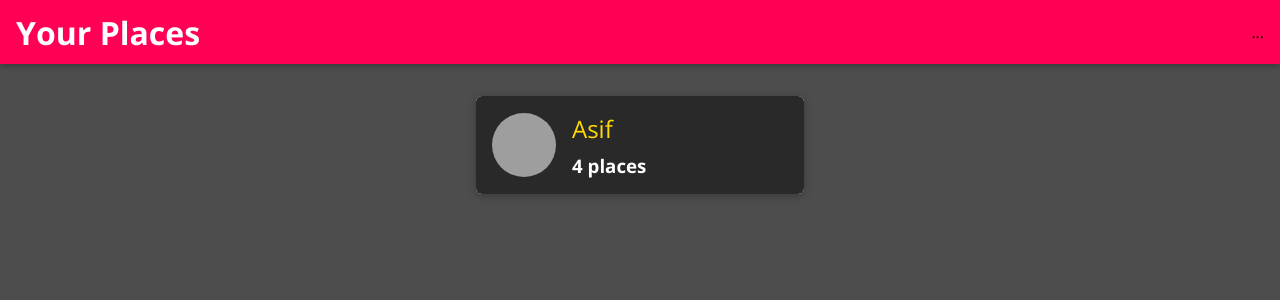
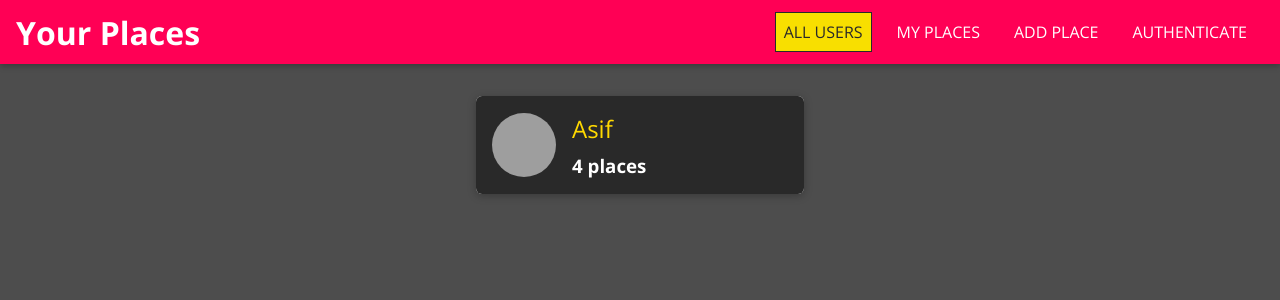
Before and after one commit to ashraful006/wanderlist, a React (Create React App) app in the folder wanderlist-frontend/: page / in a window 1280 px wide. Shown: the top 300 px of the page. Built offline with nearby package versions, Linux system fonts and the light colour scheme; grey boxes are pictures that could not be loaded.

Commit message:
Add nav bar and mobile nav

```diff
--- a/wanderlist-frontend/package.json
+++ b/wanderlist-frontend/package.json
@@ -10,6 +10,7 @@
     "react-dom": "^18.2.0",
     "react-router-dom": "^6.9.0",
     "react-scripts": "^5.0.1",
+    "react-transition-group": "^4.4.5",
     "web-vitals": "^2.1.4"
   },
   "scripts": {
--- a/wanderlist-frontend/public/index.html
+++ b/wanderlist-frontend/public/index.html
@@ -28,6 +28,8 @@
   </head>
   <body>
     <noscript>You need to enable JavaScript to run this app.</noscript>
+    <div id="drawer-hook"></div>
+    <div id="backdrop-hook"></div>
     <div id="root"></div>
     <!--
       This HTML file is a template.
--- a/wanderlist-frontend/src/shared/components/Navigation/MainNavigation.js
+++ b/wanderlist-frontend/src/shared/components/Navigation/MainNavigation.js
@@ -1,12 +1,36 @@
 import { Link } from "react-router-dom";
+import { React, Fragment, useState } from "react";
 
 import "./MainNavigation.css";
 import MainHeader from "./MainHeader";
+import NavLinks from "./NavLinks";
+import Backdrop from "../UIElements/Backdrop";
+import SideDrawer from "./SideDrawer";
 
 const MainNavigation = (props) => {
+  const [drawerIsOpen, setDrawerIsOpen] = useState(false);
+  const openDrawerHandler = () => {
+    setDrawerIsOpen(true);
+  };
+
+  const closeDrawerHandler = () => {
+    setDrawerIsOpen(false);
+  };
+
   return (
+    <Fragment>
+      {drawerIsOpen && <Backdrop onClick={closeDrawerHandler} />}
+      <SideDrawer show={drawerIsOpen} onClick={closeDrawerHandler}>
+        <nav className="main-navigation__drawer-nav">
+          <NavLinks />
+        </nav>
+      </SideDrawer>
+
       <MainHeader>
-      <button className="main-navigation__menu-btn">
+        <button
+          className="main-navigation__menu-btn"
+          onClick={openDrawerHandler}
+        >
           <span />
           <span />
           <span />
@@ -14,8 +38,11 @@
         <h1 className="main-navigation__title">
           <Link to="/">Your Places</Link>
         </h1>
-      <nav>...</nav>
+        <nav className="main-navigation__header-nav">
+          <NavLinks />
+        </nav>
       </MainHeader>
+    </Fragment>
   );
 };
 
--- /dev/null
+++ b/wanderlist-frontend/src/shared/components/Navigation/NavLinks.css
@@ -0,0 +1,76 @@
+.nav-links {
+  list-style: none;
+  margin: 0;
+  padding: 0;
+  width: 100%;
+  height: 100%;
+  display: flex;
+  flex-direction: column;
+  justify-content: center;
+  align-items: center;
+}
+
+.nav-links li {
+  margin: 1rem;
+}
+
+.nav-links a {
+  border: 1px solid transparent;
+  color: #292929;
+  text-decoration: none;
+  padding: 0.5rem;
+}
+
+.nav-links a:hover,
+.nav-links a:active,
+.nav-links a.active {
+  background: #f8df00;
+  border-color: #292929;
+  color: #292929;
+}
+
+.nav-links button {
+  cursor: pointer;
+  border: 1px solid #292929;
+  color: #292929;
+  background: transparent;
+  padding: 0.5rem;
+  font: inherit;
+}
+
+.nav-links button:focus {
+  outline: none;
+}
+
+.nav-links button:hover,
+.nav-links button:active {
+  background: #292929;
+  color: white;
+}
+
+@media (min-width: 768px) {
+  .nav-links {
+    flex-direction: row;
+  }
+
+  .nav-links li {
+    margin: 0 0.5rem;
+  }
+
+  .nav-links a {
+    color: white;
+    text-decoration: none;
+  }
+
+  .nav-links button {
+    border: 1px solid white;
+    color: white;
+    background: transparent;
+  }
+
+  .nav-links button:hover,
+  .nav-links button:active {
+    background: #f8df00;
+    color: #292929;
+  }
+}
--- a/wanderlist-frontend/src/shared/components/Navigation/NavLinks.js
+++ b/wanderlist-frontend/src/shared/components/Navigation/NavLinks.js
@@ -6,9 +6,7 @@
   return (
     <ul className="nav-links">
       <li>
-        <NavLink to="/" exact>
-          ALL USERS
-        </NavLink>
+        <NavLink to="/">ALL USERS</NavLink>
       </li>
       <li>
         <NavLink to="/u1/places">MY PLACES</NavLink>
--- /dev/null
+++ b/wanderlist-frontend/src/shared/components/Navigation/SideDrawer.css
@@ -0,0 +1,10 @@
+.side-drawer {
+  position: fixed;
+  left: 0;
+  top: 0;
+  z-index: 100;
+  height: 100vh;
+  width: 70%;
+  background: white;
+  box-shadow: 0 2px 8px rgba(0, 0, 0, 0.26);
+}
--- a/wanderlist-frontend/src/shared/components/Navigation/SideDrawer.js
+++ b/wanderlist-frontend/src/shared/components/Navigation/SideDrawer.js
@@ -0,0 +1,25 @@
+import React from "react";
+import { createPortal } from "react-dom";
+import { CSSTransition } from "react-transition-group";
+
+import "./SideDrawer.css";
+
+const SideDrawer = (props) => {
+  const content = (
+    <CSSTransition
+      in={props.show}
+      classNames="slide-in-left"
+      timeout={200}
+      mountOnEnter
+      unmountOnExit
+    >
+      <aside className="side-drawer" onClick={props.onClick}>
+        {props.children}
+      </aside>
+    </CSSTransition>
+  );
+
+  return createPortal(content, document.getElementById("drawer-hook"));
+};
+
+export default SideDrawer;
--- /dev/null
+++ b/wanderlist-frontend/src/shared/components/UIElements/Backdrop.css
@@ -0,0 +1,9 @@
+.backdrop {
+  position: fixed;
+  top: 0;
+  left: 0;
+  width: 100%;
+  height: 100vh;
+  background: rgba(0, 0, 0, 0.75);
+  z-index: 10;
+}
--- /dev/null
+++ b/wanderlist-frontend/src/shared/components/UIElements/Backdrop.js
@@ -0,0 +1,13 @@
+import React from 'react';
+import ReactDOM from 'react-dom';
+
+import './Backdrop.css';
+
+const Backdrop = props => {
+  return ReactDOM.createPortal(
+    <div className="backdrop" onClick={props.onClick}></div>,
+    document.getElementById('backdrop-hook')
+  );
+};
+
+export default Backdrop;
```
Also changed, not shown: wanderlist-frontend/src/shared/components/UIElements/Avatar.js (+4 -3 lines), 1 other file (tests, documents, lock files or other folders). Lines whose indentation alone changed are shown as unchanged.
